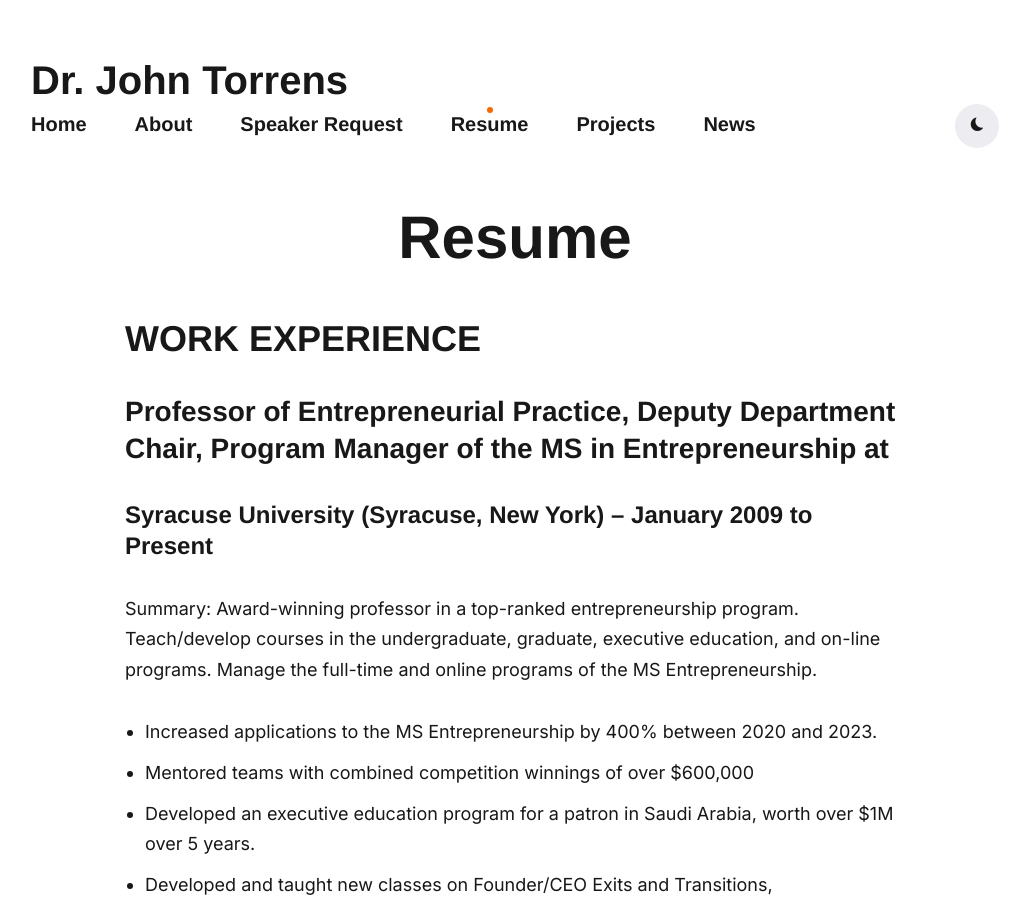
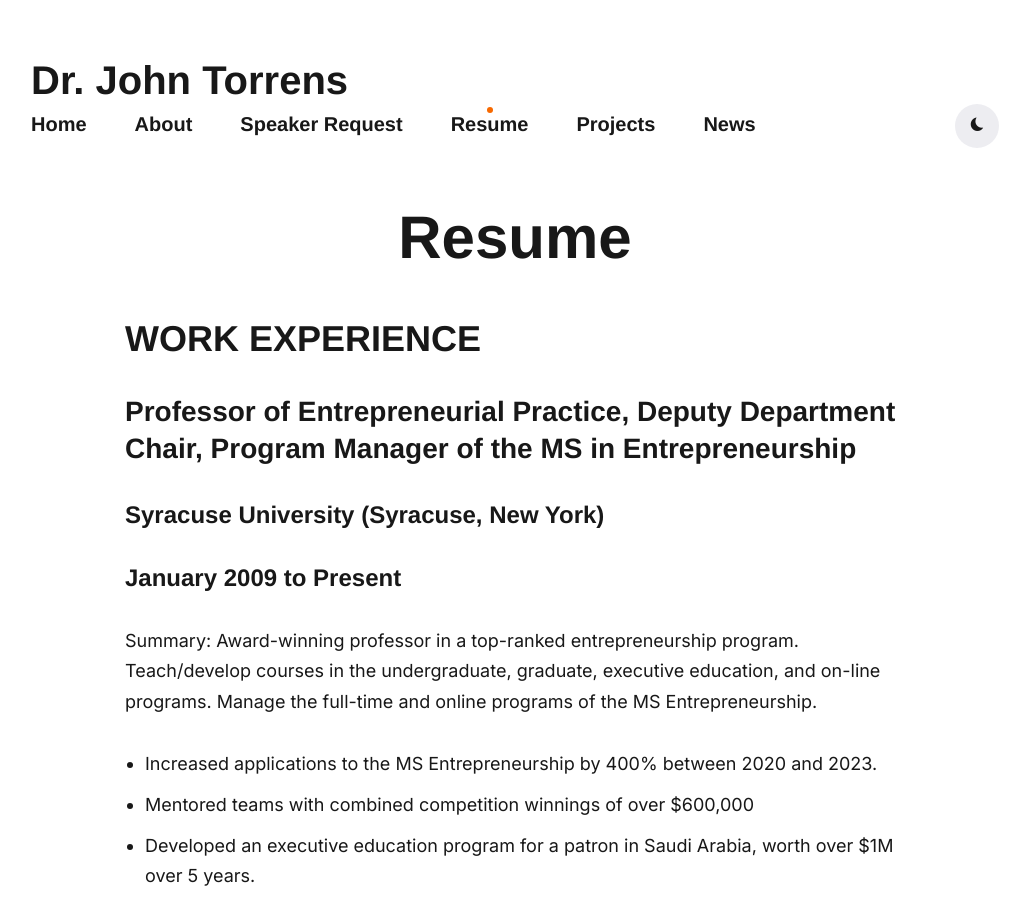
Before and after one commit to bishal784411/John-Torrens-image, a Jekyll site: the page built from _pages/resume.md, in a window 1280 px wide and 900 px high. Shown: the whole window, without its empty margins (125-1155 px from the left). Built offline with Jekyll 4.4.1, drawn with Linux system fonts in a browser that asks for light colours; nearby versions of some CDN libraries; some web fonts are replaced.

```diff
--- a/_pages/resume.md
+++ b/_pages/resume.md
@@ -6,8 +6,9 @@ permalink: /resume/
 
 # WORK EXPERIENCE
 
-## Professor of Entrepreneurial Practice, Deputy Department Chair, Program Manager of the MS in Entrepreneurship at
-### Syracuse University (Syracuse, New York) -- January 2009 to Present
+## Professor of Entrepreneurial Practice, Deputy Department Chair, Program Manager of the MS in Entrepreneurship
+### Syracuse University (Syracuse, New York)
+### January 2009 to Present
 
 Summary: Award-winning professor in a top-ranked entrepreneurship program. Teach/develop courses in the undergraduate, graduate, executive education, and on-line programs. Manage the full-time and online programs of the MS Entrepreneurship.
 
```
